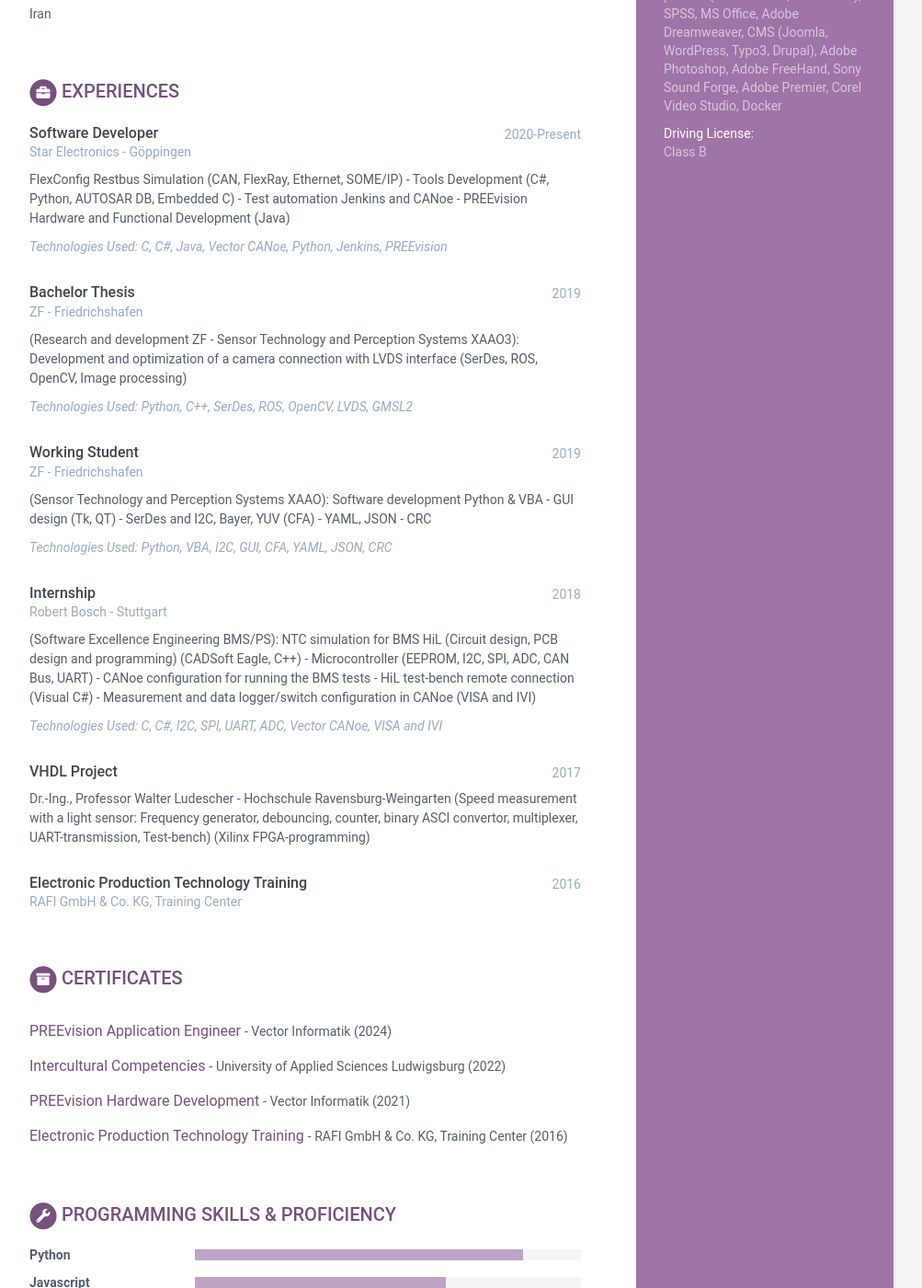
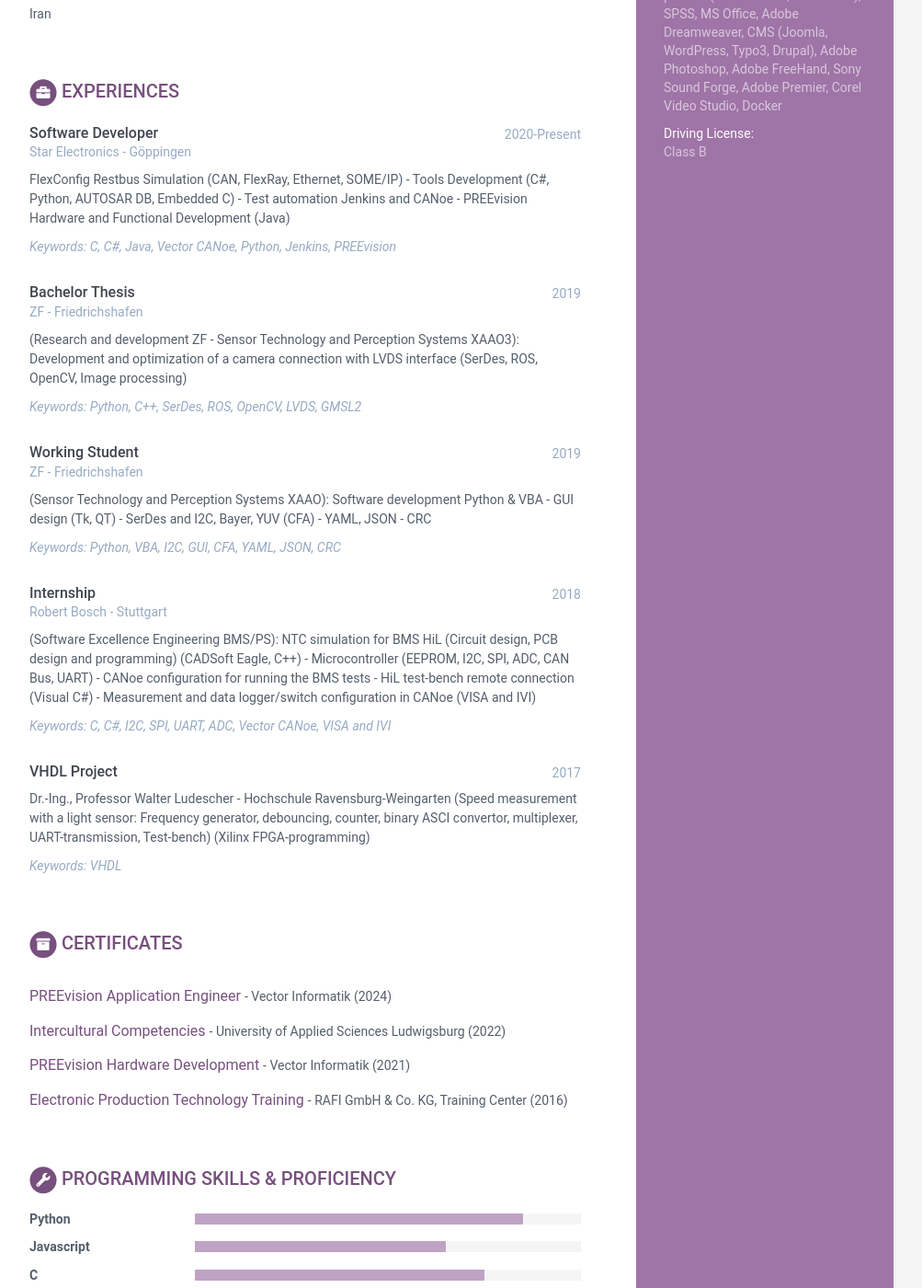
Before and after one commit to jmazyar/jmazyar.github.io, a Jekyll site: the page built from docs/index.html, in a window 1280 px wide and 1400 px high, scrolled down 883 px. Shown: the whole window at 92% size, without its empty margins (168-1171 px from the left). Built offline with Jekyll 4.4.1, drawn with Linux system fonts in a browser that asks for light colours.

Commit message:
certificates update

```diff
--- a/docs/_data/data.yml
+++ b/docs/_data/data.yml
@@ -59,7 +59,7 @@
 # Education
 education:
   - degree: M.S. Robotics and Automation
-    time: 2024-
+    time: 2024-Present
     university: University West
     details: Sweden-Trollhättan
 
@@ -123,15 +123,9 @@
     details: |
       Dr.-Ing., Professor Walter Ludescher - Hochschule Ravensburg-Weingarten
       (Speed measurement with a light sensor: Frequency generator, debouncing, counter, binary ASCI convertor, multiplexer, UART-transmission, Test-bench) (Xilinx FPGA-programming)
-    technologies:
+    technologies: |
+      VHDL
 
-
-  - role: Electronic Production Technology Training
-    time: 2016
-    company: RAFI GmbH & Co. KG, Training Center
-    details:
-
-    technologies:
 
 
     # - role: UI Developer
@@ -145,7 +139,8 @@
     #     pellentesque eu, pretium quis, sem.
     #       - Bullet point
     #       - Bullet point
-
+    #   technologies: |
+    #
 
 
 projects:
--- a/docs/_includes/experiences.html
+++ b/docs/_includes/experiences.html
@@ -29,7 +29,7 @@
     </div><!--//details-->
     {% endif %}
     {% if experience.technologies %}
-    <p class="publication-authors">Technologies Used: {{experience.technologies}}</p>
+    <p class="publication-authors">Keywords: {{experience.technologies}}</p>
     {% endif %}
 
   </div><!--//item-->
```
